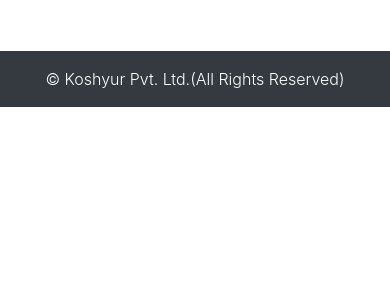
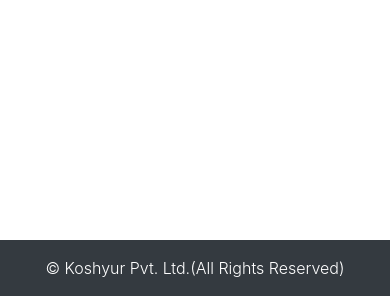
Before and after one commit to KSaxena16/Koshayur, a plain HTML site: page index.html in a window 390 px wide. Shown: the part 548-844 px from the top of the page. Drawn offline with nearby package versions, Linux system fonts and the light colour scheme.

Commit message:
minor changes

```diff
--- a/style.css
+++ b/style.css
@@ -322,7 +322,8 @@ bottom: 0;
     transition: ease 0.5s;
   }
   footer{
-    position: relative;
+    position: fixed;
     bottom: 0;
+    width: 100%;
     }
 }
```
